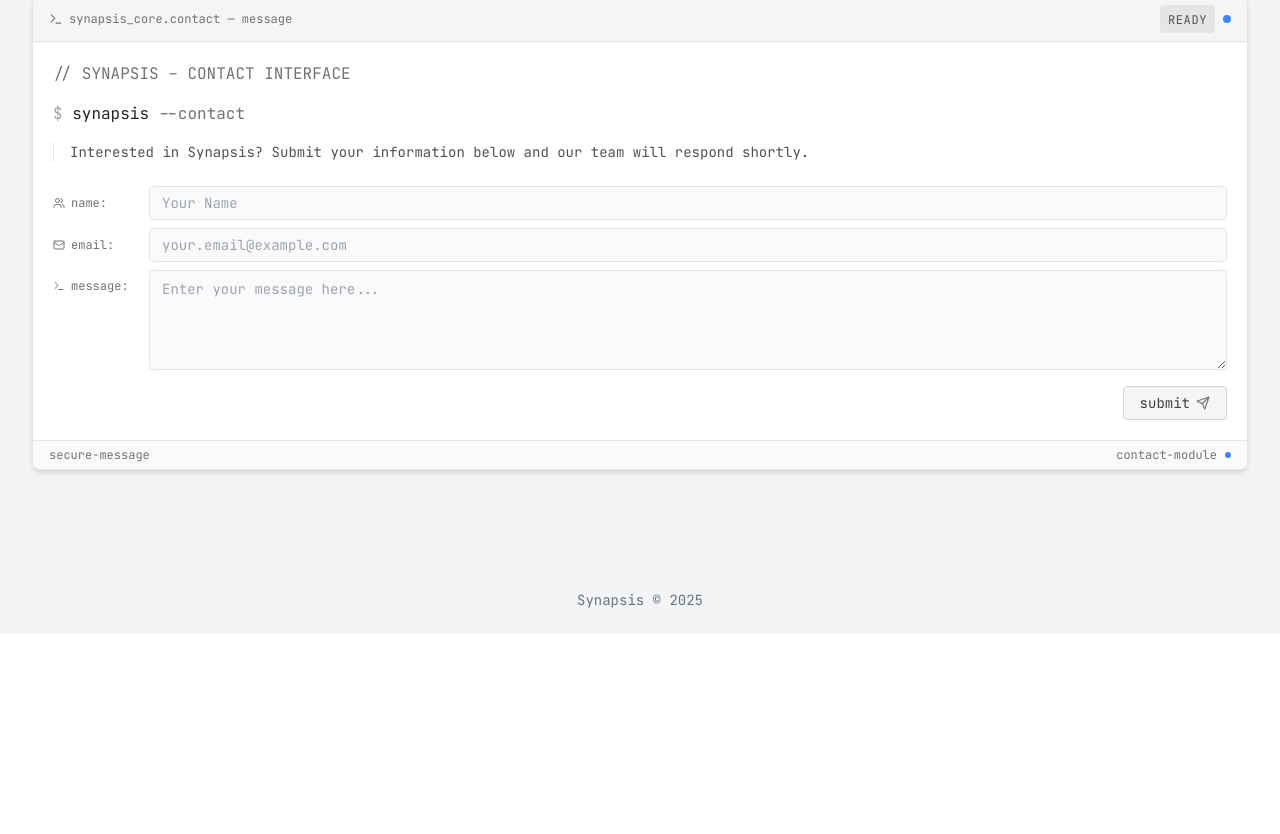
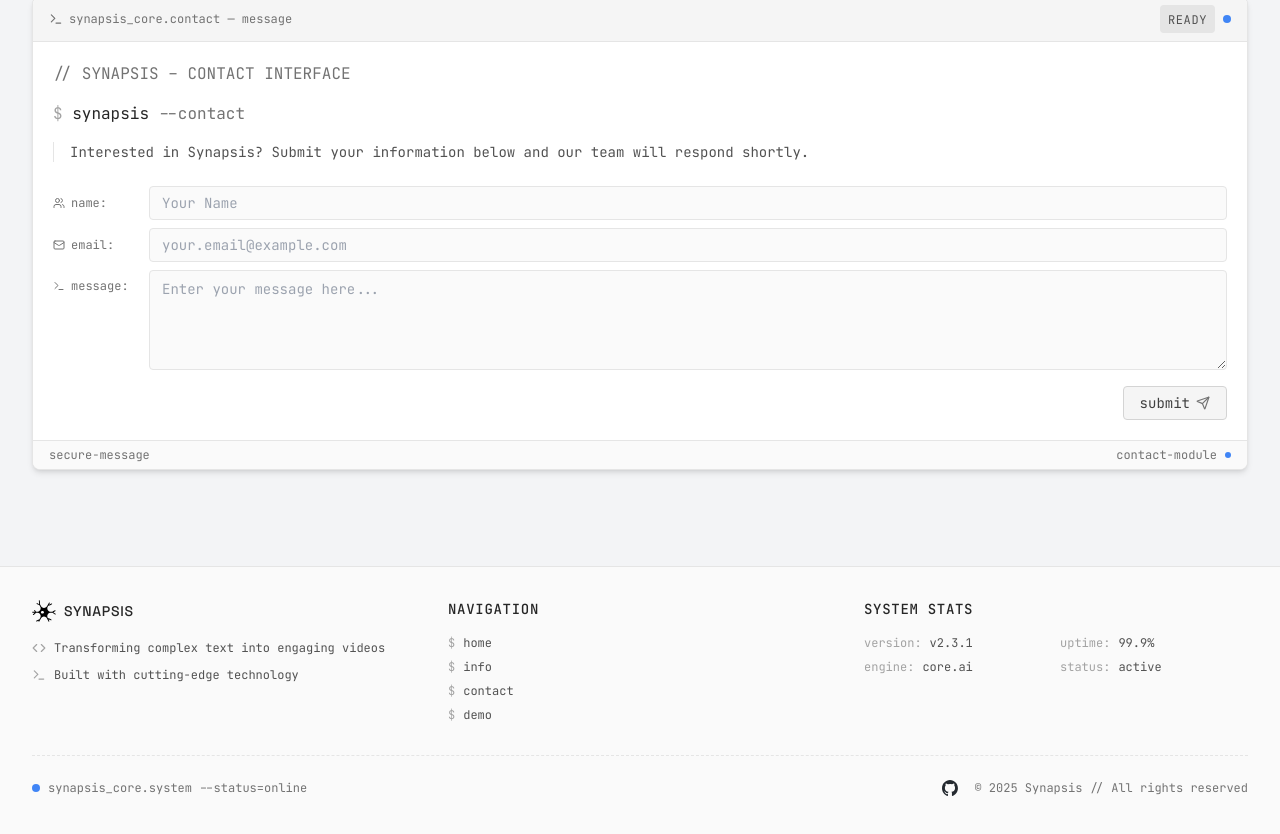
Before and after one commit to SynapsisAI/mono, a React (Vite) app in the folder packages/frontend/: page / in a window 1280 px wide. Shown: the part 1358-2192 px from the top of the page. Before the commit the page ends 1992 px from the top, so only its background shows below. Built offline with nearby package versions, Linux system fonts and the light colour scheme.

Commit message:
feat: implement Terminal-themed Footer component and integrate it into Layout

```diff
--- /dev/null
+++ b/packages/frontend/src/components/layout/Footer.jsx
@@ -0,0 +1,97 @@
+import { Code, Terminal, Cpu } from 'lucide-react';
+import NeuronLogo from '../icons/NeuronLogo';
+import GitHubIcon from '../icons/GitHubIcon';
+
+/**
+ * Terminal-themed footer component
+ */
+const Footer = () => {
+  const year = new Date().getFullYear();
+
+  return (
+    <footer className="w-full border-t border-neutral-200 dark:border-neutral-800 bg-neutral-50 dark:bg-zinc-900">
+      <div className="max-w-7xl mx-auto px-4 sm:px-6 lg:px-8 py-8">
+        {/* Upper footer with sections */}
+        <div className="grid grid-cols-1 md:grid-cols-3 gap-8 mb-8">
+          {/* Company section */}
+          <div className="space-y-4">
+            <div className="flex items-center mb-2">
+              <NeuronLogo width="24px" />
+              <h3 className="ml-2 text-sm font-medium text-neutral-800 dark:text-neutral-200 uppercase tracking-wider">Synapsis</h3>
+            </div>
+            <div className="font-mono text-xs text-neutral-600 dark:text-neutral-400 leading-relaxed space-y-2">
+              <p className="flex items-start">
+                <Code className="h-3.5 w-3.5 mr-2 mt-0.5 text-neutral-400 dark:text-neutral-500" />
+                <span>Transforming complex text into engaging videos</span>
+              </p>
+              <p className="flex items-start">
+                <Terminal className="h-3.5 w-3.5 mr-2 mt-0.5 text-neutral-400 dark:text-neutral-500" />
+                <span>Built with cutting-edge technology</span>
+              </p>
+            </div>
+          </div>
+
+          {/* Navigation section */}
+          <div className="space-y-4">
+            <h3 className="text-sm font-medium text-neutral-800 dark:text-neutral-200 uppercase tracking-wider font-mono">Navigation</h3>
+            <ul className="space-y-2">
+              {['Home', 'Info', 'Contact', 'Demo'].map((item) => (
+                <li key={item}>
+                  <a
+                    href={item === 'Home' ? '/' : item === 'Demo' ? '/demo' : `/#${item.toLowerCase()}`}
+                    className="text-xs text-neutral-600 dark:text-neutral-400 hover:text-neutral-800 dark:hover:text-neutral-200 transition-colors font-mono flex items-center"
+                  >
+                    <span className="text-neutral-400 dark:text-neutral-500 mr-2">$</span>
+                    {item.toLowerCase()}
+                  </a>
+                </li>
+              ))}
+            </ul>
+          </div>
+
+          {/* Stats section */}
+          <div className="space-y-4">
+            <h3 className="text-sm font-medium text-neutral-800 dark:text-neutral-200 uppercase tracking-wider font-mono">System Stats</h3>
+            <div className="grid grid-cols-2 gap-2">
+              {[
+                { label: 'version', value: 'v2.3.1' },
+                { label: 'uptime', value: '99.9%' },
+                { label: 'engine', value: 'core.ai' },
+                { label: 'status', value: 'active' }
+              ].map((stat) => (
+                <div key={stat.label} className="flex items-center">
+                  <span className="text-xs text-neutral-400 dark:text-neutral-500 font-mono mr-2">{stat.label}:</span>
+                  <span className="text-xs text-neutral-600 dark:text-neutral-400 font-mono">{stat.value}</span>
+                </div>
+              ))}
+            </div>
+          </div>
+        </div>
+
+        {/* Terminal separator */}
+        <div className="border-t border-dashed border-neutral-200 dark:border-neutral-800 py-6 flex flex-col md:flex-row justify-between items-center">
+          <div className="flex items-center mb-4 md:mb-0">
+            <div className="w-2 h-2 rounded-full bg-blue-500 dark:bg-blue-400 animate-pulse mr-2"></div>
+            <span className="text-xs text-neutral-500 dark:text-neutral-500 font-mono">synapsis_core.system --status=online</span>
+          </div>
+
+          <div className="flex items-center space-x-4">
+            <a
+              href="https://github.com/SynapsisAI"
+              target="_blank"
+              rel="noopener noreferrer"
+              className="text-neutral-600 dark:text-neutral-400 hover:text-neutral-800 dark:hover:text-neutral-200 transition-colors"
+            >
+              <GitHubIcon className="h-4 w-4" />
+            </a>
+            <span className="text-xs text-neutral-500 dark:text-neutral-500 font-mono">
+              &copy; {year} Synapsis // All rights reserved
+            </span>
+          </div>
+        </div>
+      </div>
+    </footer>
+  );
+};
+
+export default Footer;
--- a/packages/frontend/src/components/layout/Layout.jsx
+++ b/packages/frontend/src/components/layout/Layout.jsx
@@ -1,4 +1,5 @@
 import Navbar from './Navbar';
+import Footer from './Footer';
 
 function Layout({ children }) {
   return (
@@ -7,9 +8,7 @@ function Layout({ children }) {
       <main className="flex-grow">
         {children}
       </main>
-      <footer className="py-6 px-4 text-center text-sm font-mono text-gray-500 dark:text-gray-400">
-        Synapsis © {new Date().getFullYear()}
-      </footer>
+      <Footer />
     </div>
   );
 }
```
